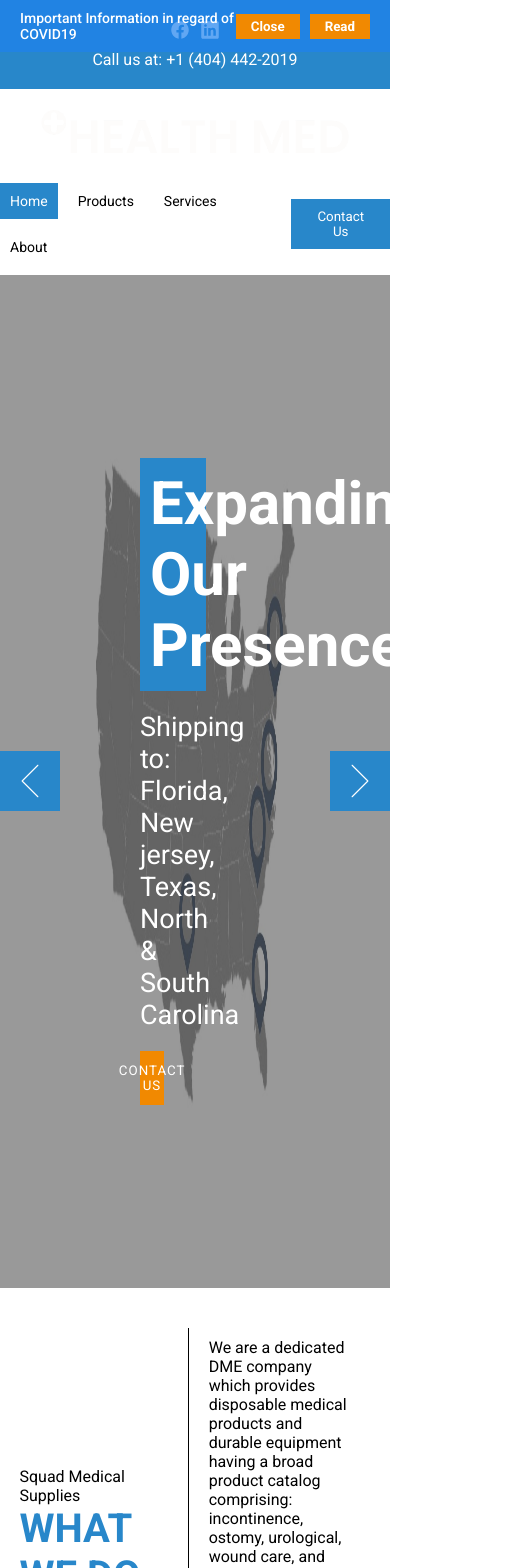
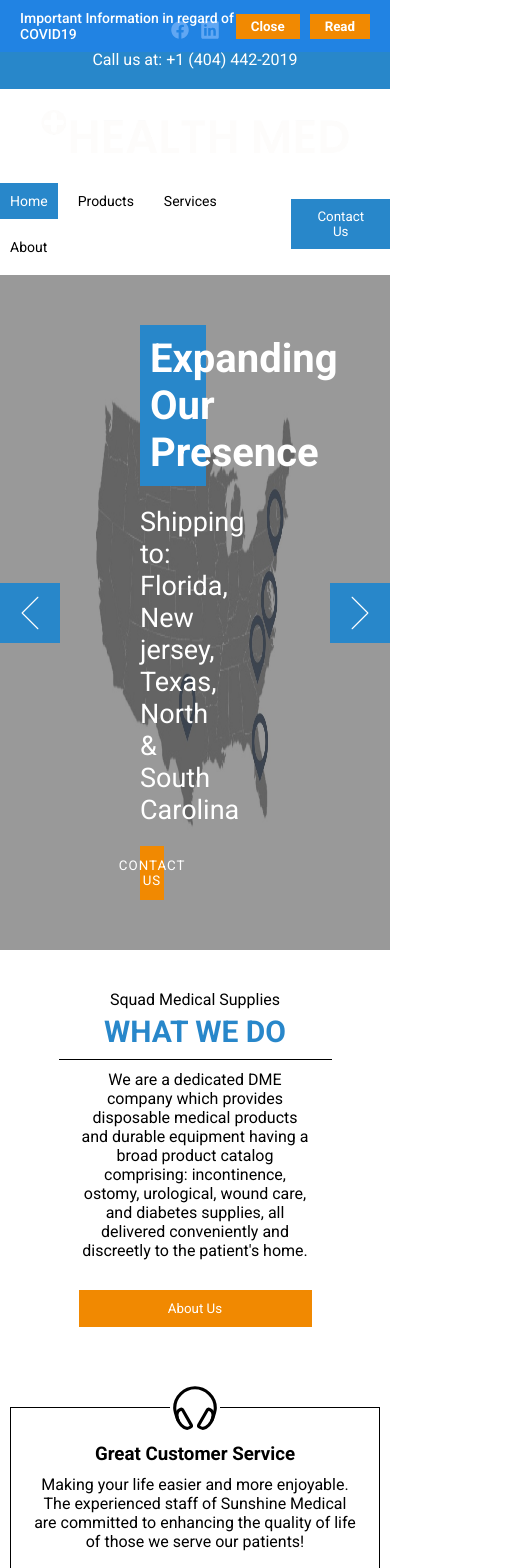
Before and after one commit to MKashanButt/squad-medical-supplies, a Next.js app: page / in a window 390 px wide. Shown: the top 1568 px of the page, 524 px wide, since content can reach past the window. Built offline with nearby package versions, Linux system fonts and the light colour scheme.

Commit message:
added responsiveness

```diff
--- a/src/assets/css/Home.module.css
+++ b/src/assets/css/Home.module.css
@@ -99,6 +99,13 @@
 .whatWeDo .head {
     display: flex;
     align-items: center;
+}
+
+.whatWeDo .head .headings {
+    width: 30%;
+    display: flex;
+    flex-direction: column;
+    gap: 5px;
 }
 
 .whatWeDo .head h2 {
@@ -372,3 +379,142 @@
 .cta .container button {
     justify-self: end;
 }
+
+@media (max-width: 640px) {
+    .hero {
+        height: 80vh;
+        flex-direction: column;
+        padding: 20px;
+    }
+
+    .hero .stage {
+        flex-direction: column;
+        gap: 10px;
+    }
+
+    .hero .content button {
+        width: 80%;
+    }
+
+    .hero .overlaySlider .slide .content h1 {
+        font-size: 40px;
+    }
+
+    .whatWeDo {
+        width: 100%;
+        gap: 20px;
+    }
+
+    .whatWeDo .head {
+        width: 100%;
+        flex-direction: column;
+        align-items: center;
+    }
+
+    .whatWeDo .head .headings {
+        width: 100%;
+        text-align: center;
+    }
+
+    .whatWeDo .head h2 {
+        font-size: 30px;
+    }
+
+    .whatWeDo .head .content {
+        border-left: 0;
+        border-top: 1px solid;
+        margin-top: 10px;
+        text-align: center;
+    }
+
+    .whatWeDo .head .content button {
+        width: 100%;
+    }
+
+    .whatWeDo .stage {
+        padding: 10px;
+        flex-direction: column;
+    }
+
+    .whatWeDo .stage .item {
+        width: 100%;
+    }
+
+    .promotion h2 {
+        text-align: center;
+    }
+
+    .promotion .stage {
+        width: 100%;
+        flex-direction: column;
+    }
+
+    .promotion .stage .item {
+        width: 90%;
+        margin: auto;
+    }
+
+    .stats {
+        padding: 50px 0;
+        gap: 20px;
+    }
+
+    .stats h2 {
+        font-size: 30px;
+    }
+
+    .stats .stage {
+        flex-direction: column;
+    }
+
+    .stats .stage .item {
+        width: 100%;
+    }
+
+    .aboutUs {
+        flex-direction: column;
+        width: 100%;
+        text-align: center;
+    }
+
+    .aboutUs .image {
+        width: 80%;
+    }
+
+    .aboutUs .content {
+        width: 100%;
+    }
+
+    .insurances {
+        text-align: center;
+    }
+
+    .insurances .stage {
+        width: 100%;
+        gap: 10px;
+    }
+
+    .insurances .stage img {
+        width: 150px;
+        height: 60px;
+    }
+
+    .cta {
+        padding: 50px 0;
+    }
+
+    .cta .container {
+        grid-template-columns: 1fr;
+        gap: 20px;
+    }
+
+    .cta .container .content {
+        width: 100%;
+        text-align: center;
+    }
+
+    .cta .container button {
+        width: 100%;
+        justify-self: center;
+    }
+}
```
